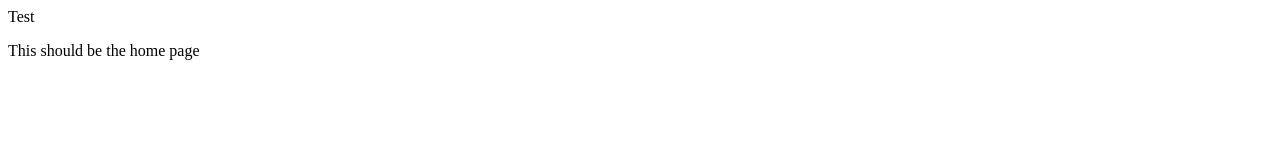
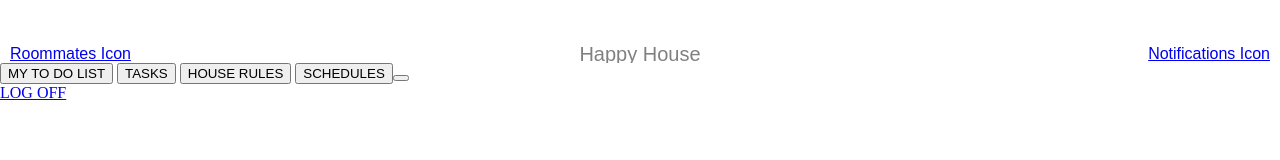
Before and after one commit to lee-tammy/HappyHouse, a plain HTML site: page index.html in a window 1280 px wide. Drawn offline with Linux system fonts and the light colour scheme.

Commit message:
save all

```diff
--- a/index.html
+++ b/index.html
@@ -2,12 +2,90 @@
 <!--
   Setting up files for now.
 -->
+<style>
+
+body {
+  margin: 0 auto;
+}
+
+#main-page-header {
+  margin: 0 auto;
+  position: relative;
+  background: white;
+  color: grey;
+  overflow: hidden;
+  font-family: sans-serif;
+  padding-top: 45px;
+  padding-left: 10px;
+  padding-right: 10px;
+}
+
+.header a {
+  margin: 0 auto;
+  float: left;
+  text-align: center;
+}
+
+.centered {
+  margin: 0 auto;
+  position: absolute;
+  padding-top: 45px;
+  top: 50%;
+  left: 50%;
+  font-size: 20px;
+  transform: translate(-50%, -50%);
+}
+
+.right-side a {
+  float: right;
+  margin: 0 auto;
+}
+
+.button-options button{
+  text-align: center;
+  background-color: grey;
+  border: 1px black;
+  color: black;
+  padding: 20px 45px;
+  cursor: pointer;
+  width: 50%;
+  display: block;
+}
+
+.button-options button:not(:last-child) {
+  border-bottom: none;
+}
+
+#log-off {
+  text-align: center;
+}
+
+</style>
 
 <html>
   <head>
-    <t1>Test</t1>
+    <title>Home page</title>
   </head>
-    <p>This should be the home page</p>
   <body>
+
+    <div class="header" id="main-page-header">
+      <div class="centered">
+        <p>Happy House</p>
+      </div>
+      <a href="#roommates" id="roommates">Roommates Icon</a>
+      <div class="right-side">
+        <a href="#notifications" id="nofications">Notifications Icon<a>
+      </div>
+    </div>
+
+    <div class="buttons-options">
+      <button>MY TO DO LIST</button>
+      <button>TASKS</button>
+      <button>HOUSE RULES</button>
+      <button>SCHEDULES<button>
+    </div>
+
+    <a href="#log-off" id="log-off-button">LOG OFF</a>
+
   </body>
 </html>
```
